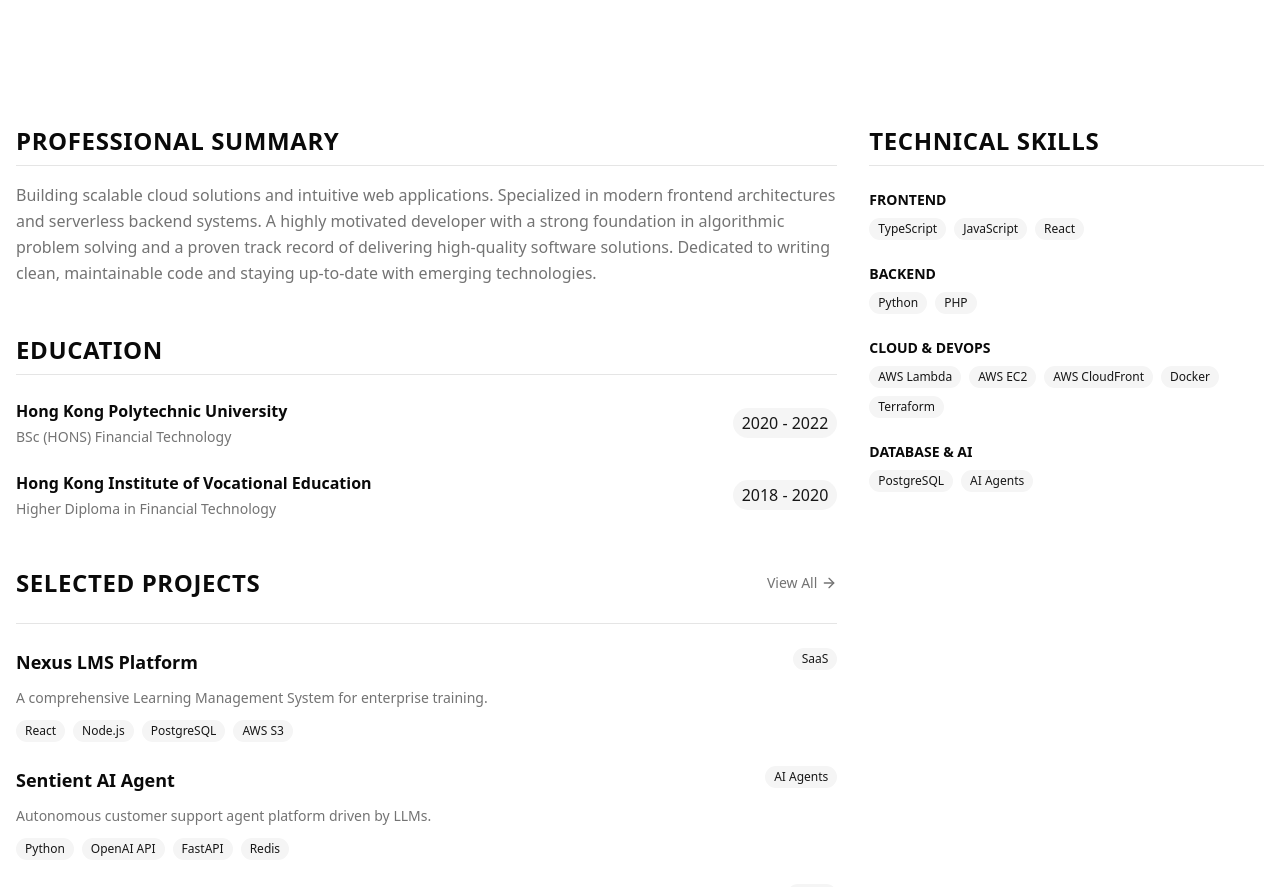
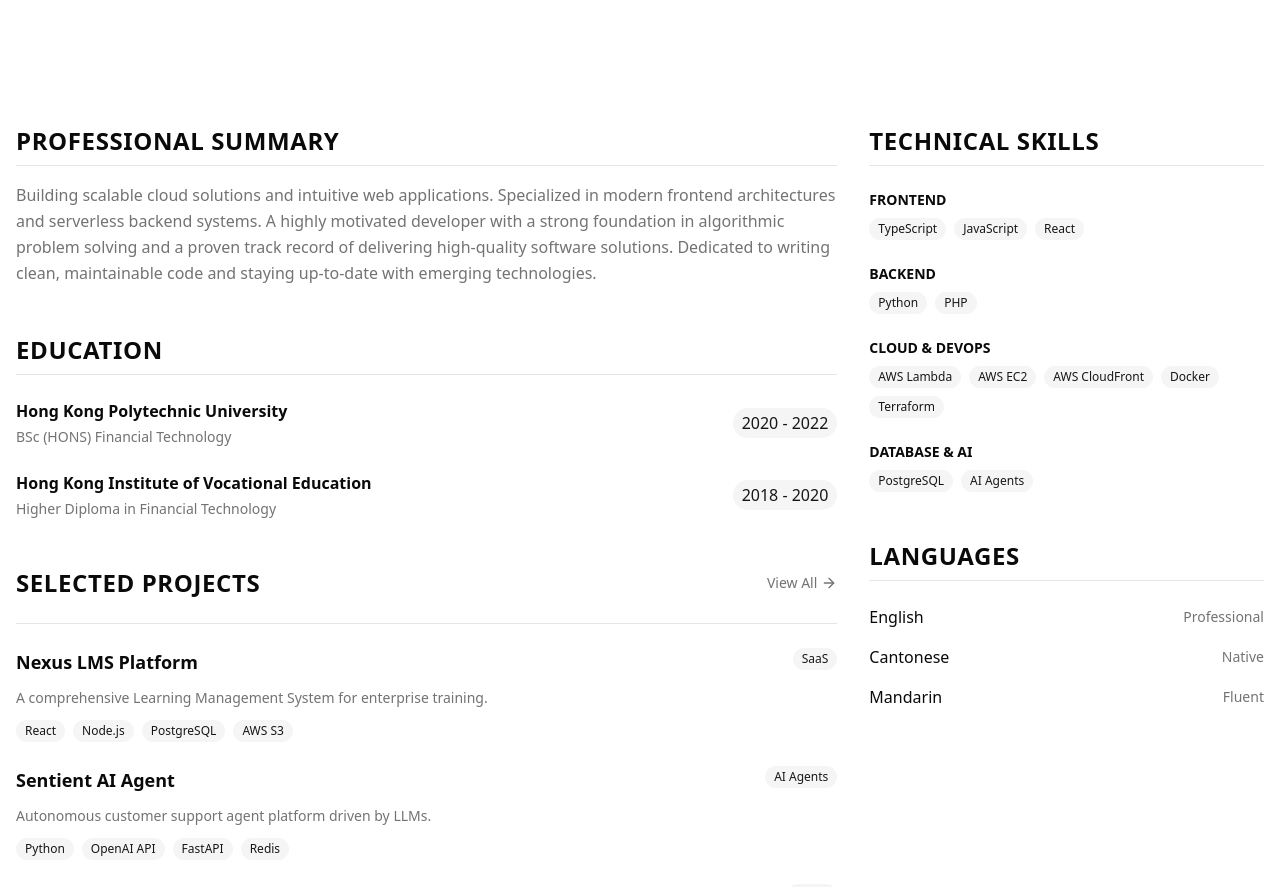
Before and after one commit to bobbyyng/portfolio, a Next.js app: page / in a window 1280 px wide. Shown: the part 580-1467 px from the top of the page. Built offline with nearby package versions, Linux system fonts and the light colour scheme.

Commit message:
Add Languages section to ContentSection component and update profile.json with language details including names and proficiency levels.

```diff
--- a/components/content-section.tsx
+++ b/components/content-section.tsx
@@ -121,6 +121,29 @@ function TechnicalSkills() {
   );
 }
 
+function Languages() {
+  return (
+    <div className="space-y-6">
+      <div>
+        <h2 className="text-2xl font-bold text-foreground uppercase tracking-wide mb-2">
+          Languages
+        </h2>
+        <div className="w-full h-px bg-border"></div>
+      </div>
+      <div className="space-y-4">
+        {profile.languages?.map((language, index) => (
+          <div key={index} className="flex justify-between items-center">
+            <span className="font-medium text-foreground">{language.name}</span>
+            <span className="text-sm text-muted-foreground">
+              {language.proficiency}
+            </span>
+          </div>
+        ))}
+      </div>
+    </div>
+  );
+}
+
 export function ContentSection() {
   return (
     <section className="container mx-auto px-4 py-12 lg:py-16">
@@ -130,8 +153,9 @@ export function ContentSection() {
           <Education />
           <SelectedProjects />
         </div>
-        <div className="col-span-12 lg:col-span-4">
+        <div className="col-span-12 lg:col-span-4 space-y-12">
           <TechnicalSkills />
+          <Languages />
         </div>
       </div>
     </section>
--- a/content/profile.json
+++ b/content/profile.json
@@ -43,6 +43,20 @@
     "Cloud & DevOps": ["AWS Lambda", "AWS EC2", "AWS CloudFront", "Docker", "Terraform"],
     "Database & AI": ["PostgreSQL", "AI Agents"]
   },
+  "languages": [
+    {
+      "name": "English",
+      "proficiency": "Professional"
+    },
+    {
+      "name": "Cantonese",
+      "proficiency": "Native"
+    },
+    {
+      "name": "Mandarin",
+      "proficiency": "Fluent"
+    }
+  ],
   "contact": {
     "email": "bobbyyeung81@gmail.com",
     "phone": "+852 6674 7755",
```
